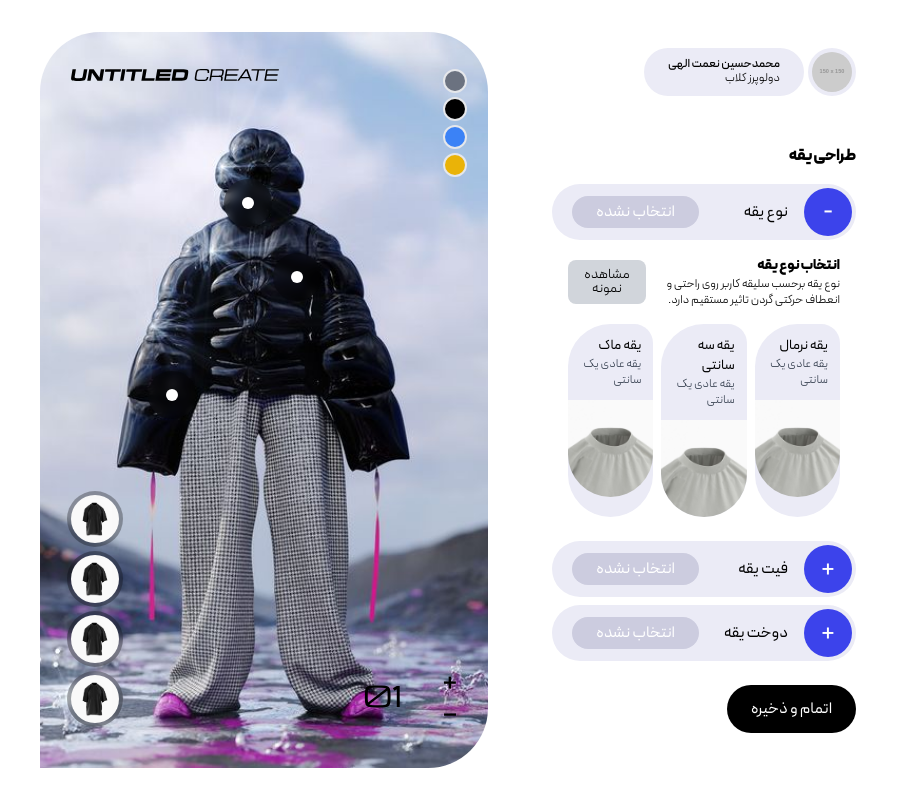
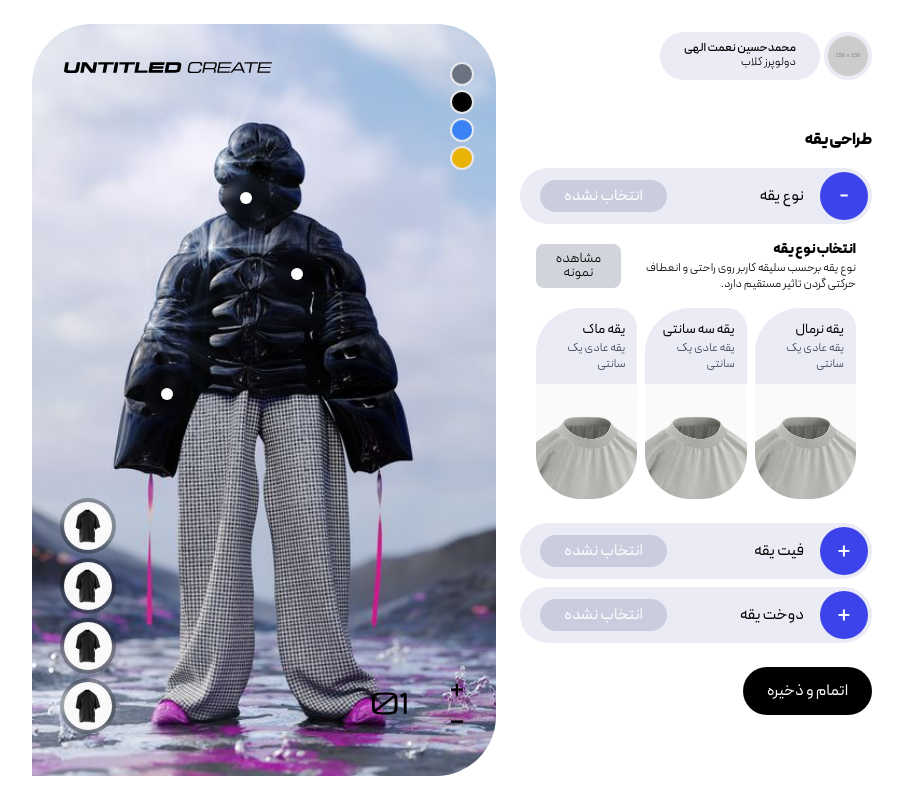
Before and after one commit to nematollahi1999/untitled, a Next.js app: page /create in a window 1280 px wide. Shown: the whole page, without its empty margins (376-1279 px from the left). Built offline with nearby package versions, Linux system fonts and the light colour scheme.

Commit message:
Edited for laptop.

```diff
--- a/app/create/page.js
+++ b/app/create/page.js
@@ -10,14 +10,14 @@ const HomePage = () => {
         <div className="hidden lg:block lg:col-span-3"></div>
 
         {/* Middle Column - always visible */}
-        <div className="col-span-1 md:col-span-4 md:p-8 lg:col-span-4 lg:p-8 flex items-center justify-center p-0">
+        <div className="col-span-1 md:col-span-4 md:p-6 lg:col-span-4 lg:p-6 flex items-center justify-center p-0">
           <CreateSpace />
         </div>
 
         {/* Right Column - hidden on mobile, visible on tablet and desktop */}
         <div
           dir="rtl"
-          className="hidden md:block md:col-span-3 lg:col-span-3 flex items-start justify-start p-8"
+          className="hidden md:block md:col-span-3 lg:col-span-3 flex items-start justify-start py-4 pr-4 h-screen overflow-y-auto hide-scrollbar"
         >
           <CreateDetail />
         </div>
--- a/styles/globals.css
+++ b/styles/globals.css
@@ -156,33 +156,32 @@
   font-family: UnisonBoldItalic;
   font-style: italic;
   font-weight: bold;
-    src: url("./fonts/Unison-Bold-Italic.otf") format("opentype"),
+  src: url("./fonts/Unison-Bold-Italic.otf") format("opentype");
 }
 
 @font-face {
   font-family: UnisonBold;
   font-style: normal;
   font-weight: bold;
-    src: url("./fonts/Unison-Bold.otf") format("opentype"),
+  src: url("./fonts/Unison-Bold.otf") format("opentype");
 }
 
 @font-face {
   font-family: UnisonLightItalic;
   font-style: italic;
   font-weight: light;
-    src: url("./fonts/Unison-Light-Italic.otf") format("opentype"),
+  src: url("./fonts/Unison-Light-Italic.otf") format("opentype");
 }
 
 @font-face {
   font-family: UnisonLight;
   font-style: normal;
   font-weight: light;
-    src: url("./fonts/Unison-Light.otf") format("opentype"),
+  src: url("./fonts/Unison-Light.otf") format("opentype");
 }
 
 body {
   font-family: PeydaWeb;
-
 }
 
 @keyframes fadeInUp {
@@ -259,3 +258,13 @@
 .transition-max-height {
   transition: max-height 0.3s ease-in-out;
 }
+
+/* styles/globals.css */
+.hide-scrollbar {
+  -ms-overflow-style: none; /* IE and Edge */
+  scrollbar-width: none; /* Firefox */
+}
+
+.hide-scrollbar::-webkit-scrollbar {
+  display: none; /* Chrome, Safari, and Opera */
+}
--- a/tailwind.config.js
+++ b/tailwind.config.js
@@ -19,14 +19,26 @@ module.exports = {
       },
       keyframes: {
         beat: {
-          '0%, 100%': { transform: 'scale(1)' },
-          '50%': { transform: 'scale(1.2)' },
+          "0%, 100%": { transform: "scale(1)" },
+          "50%": { transform: "scale(1.2)" },
         },
       },
       animation: {
-        beat: 'beat 1s ease-in-out infinite',
+        beat: "beat 1s ease-in-out infinite",
       },
     },
   },
-  plugins: [],
+  plugins: [
+    function ({ addUtilities }) {
+      addUtilities({
+        ".hide-scrollbar": {
+          "-ms-overflow-style": "none" /* IE and Edge */,
+          "scrollbar-width": "none" /* Firefox */,
+        },
+        ".hide-scrollbar::-webkit-scrollbar": {
+          display: "none" /* Chrome, Safari and Opera */,
+        },
+      });
+    },
+  ],
 };
```
Lines whose indentation alone changed are shown as unchanged.
